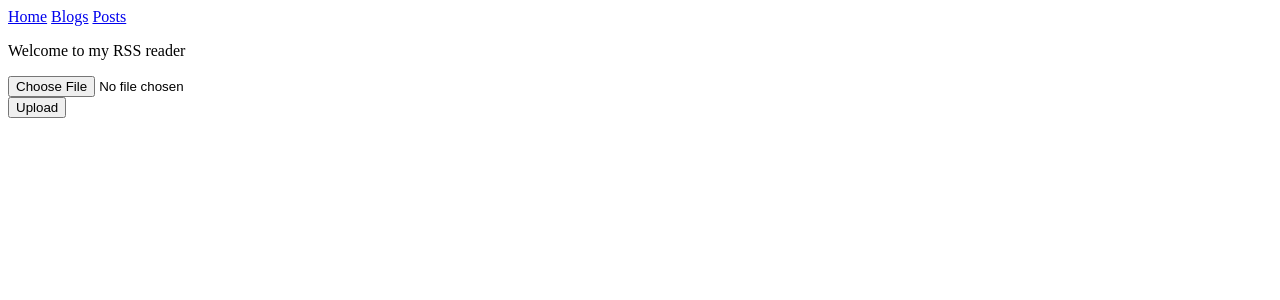
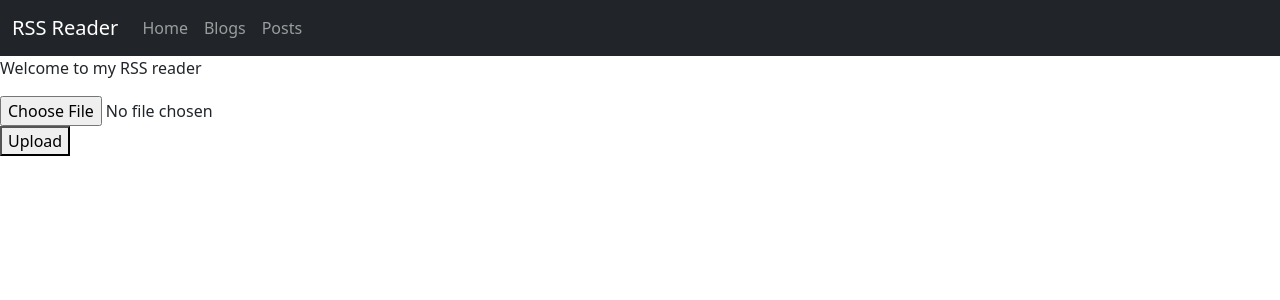
Before and after one commit to CharlesTaylor7/rss-reader, a Flask app: page / in a window 1280 px wide. Shown: the top 300 px of the page. Run offline with Flask 3, Linux system fonts and the light colour scheme.

Commit message:
Use bootstrap for navbar

```diff
--- a/rss_reader/templates/base.jinja
+++ b/rss_reader/templates/base.jinja
@@ -2,18 +2,38 @@
 <html>
   <head>
     <title>Rss Reader</title>
-    <script src="https://unpkg.com/htmx.org@2.0.3" integrity="sha384-0895/pl2MU10Hqc6jd4RvrthNlDiE9U1tWmX7WRESftEDRosgxNsQG/Ze9YMRzHq" crossorigin="anonymous"></script>
+    <script src="https://unpkg.com/htmx.org@2.0.3" integrity="sha384-0895/pl2MU10Hqc6jd4RvrthNlDiE9U1tWmX7WRESftEDRosgxNsQG/Ze9YMRzHq" crossorigin="anonymous">
+</script>
+    <link href="https://cdn.jsdelivr.net/npm/bootstrap@5.3.5/dist/css/bootstrap.min.css" rel="stylesheet" integrity="sha384-SgOJa3DmI69IUzQ2PVdRZhwQ+dy64/BUtbMJw1MZ8t5HZApcHrRKUc4W0kG879m7" crossorigin="anonymous">
   </head>
   <body>
-    <nav hx-boost="true">
-      <a href="/">Home</a>
-      <a href="/blogs">Blogs</a>
-      <a href="/posts">Posts</a>
+    <nav class="navbar navbar-expand-lg navbar-dark bg-dark" hx-boost="true">
+      <div class="container-fluid">
+        <a class="navbar-brand" href="/">RSS Reader</a>
+        <button class="navbar-toggler" type="button" data-bs-toggle="collapse" data-bs-target="#navbarNav" aria-controls="navbarNav" aria-expanded="false" aria-label="Toggle navigation">
+          <span class="navbar-toggler-icon"></span>
+        </button>
+        <div class="collapse navbar-collapse" id="navbarNav">
+          <ul class="navbar-nav">
+            <li class="nav-item">
+              <a class="nav-link" href="/">Home</a>
+            </li>
+            <li class="nav-item">
+              <a class="nav-link" href="/blogs">Blogs</a>
+            </li>
+            <li class="nav-item">
+              <a class="nav-link" href="/posts">Posts</a>
+            </li>
+          </ul>
+        </div>
+      </div>
     </nav>
     <main>
       {% block body %}
         TODO
       {% endblock %}
+      <script src="https://cdn.jsdelivr.net/npm/bootstrap@5.3.5/dist/js/bootstrap.bundle.min.js" integrity="sha384-k6d4wzSIapyDyv1kpU366/PK5hCdSbCRGRCMv+eplOQJWyd1fbcAu9OCUj5zNLiq" crossorigin="anonymous">
+</script>
     </main>
   </body>
 </html>
```
